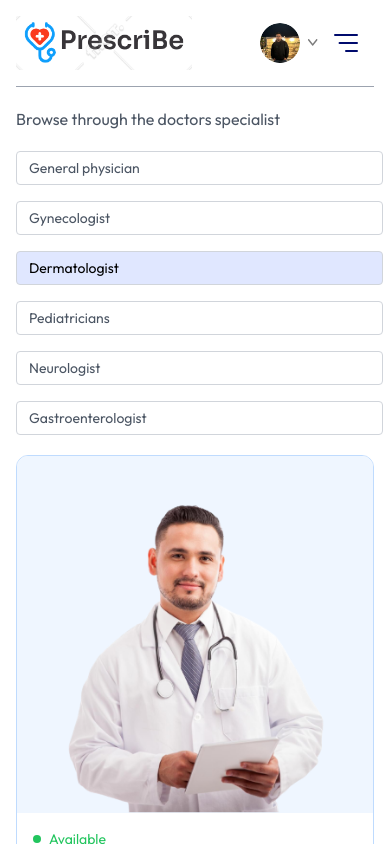
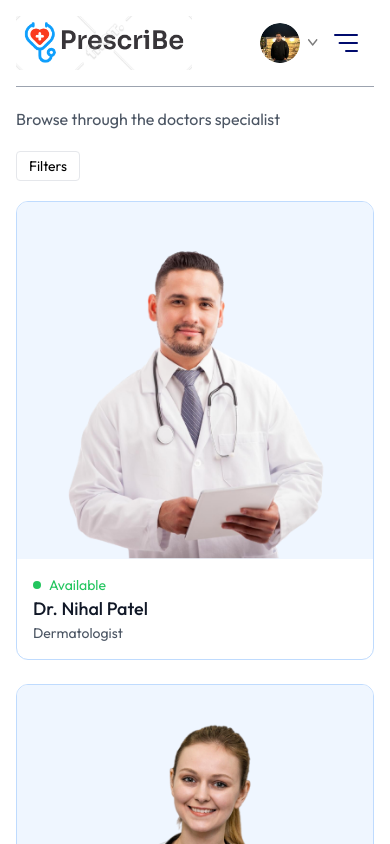
Before and after one commit to dngeonMaster1706/PrescriBe, a React (Vite) app in the folder frontend/: page /doctors/Dermatologist in a window 390 px wide. Shown: the top 844 px of the page. Built offline with nearby package versions, Linux system fonts and the light colour scheme.

Commit message:
Frontend UI completed

```diff
--- a/frontend/src/pages/Doctors.jsx
+++ b/frontend/src/pages/Doctors.jsx
@@ -7,6 +7,7 @@
 const Doctors = () => {
   const {speciality} = useParams();
   const [filterDoc,setFilterDoc]=useState([]);
+  const [showFilter,setShowFilter]=useState(false)
   const {doctors}=useContext(AppContext);
   const navigate=useNavigate();
 
@@ -28,7 +29,8 @@
     <div>
     <p className='text-gray-600'>Browse through the doctors specialist</p>
     <div className='flex flex-col sm:flex-row items-start gap-5 mt-5'>
-      <div className='flex flex-col gap-4 text-sm text-gray-600'>
+    <button className={`py-1 px-3 border rounded text-sm transition-all sm:hidden ${showFilter ? 'bg-primary text-white':''}`} onClick={()=>setShowFilter(prev=>!prev)}>Filters</button>
+      <div className={`flex-col gap-4 text-sm text-gray-600 ${showFilter ? 'flex' : 'hidden sm:flex'}`}>
         <p onClick={()=>speciality==='General physician'? navigate('/doctors'):navigate('/doctors/General physician')} className={`w-[94vw] sm:w-auto pl-3 py-1.5 pr-16 border border-gray-300 rounded transition-all cursor-pointer ${speciality==="General physician"? "bg-indigo-100 text-black":""}`}>General physician</p>
         <p onClick={()=>speciality==='Gynecologist'? navigate('/doctors'):navigate('/doctors/Gynecologist')} className={`w-[94vw] sm:w-auto pl-3 py-1.5 pr-16 border border-gray-300 rounded transition-all cursor-pointer ${speciality==="Gynecologist"? "bg-indigo-100 text-black":""}`}>Gynecologist</p>
         <p onClick={()=>speciality==='Dermatologist'? navigate('/doctors'):navigate('/doctors/Dermatologist')} className={`w-[94vw] sm:w-auto pl-3 py-1.5 pr-16 border border-gray-300 rounded transition-all cursor-pointer ${speciality==="Dermatologist"? "bg-indigo-100 text-black":""}`}>Dermatologist</p>
```
